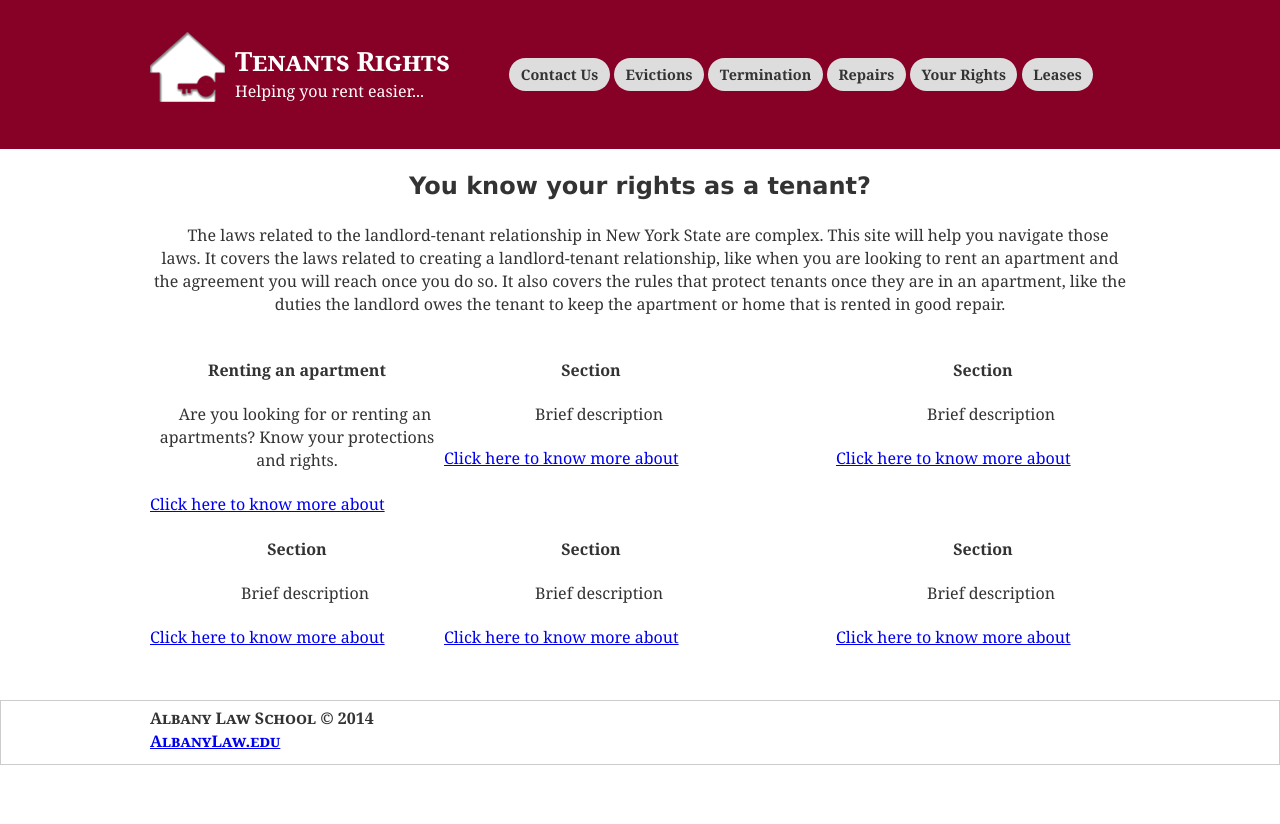
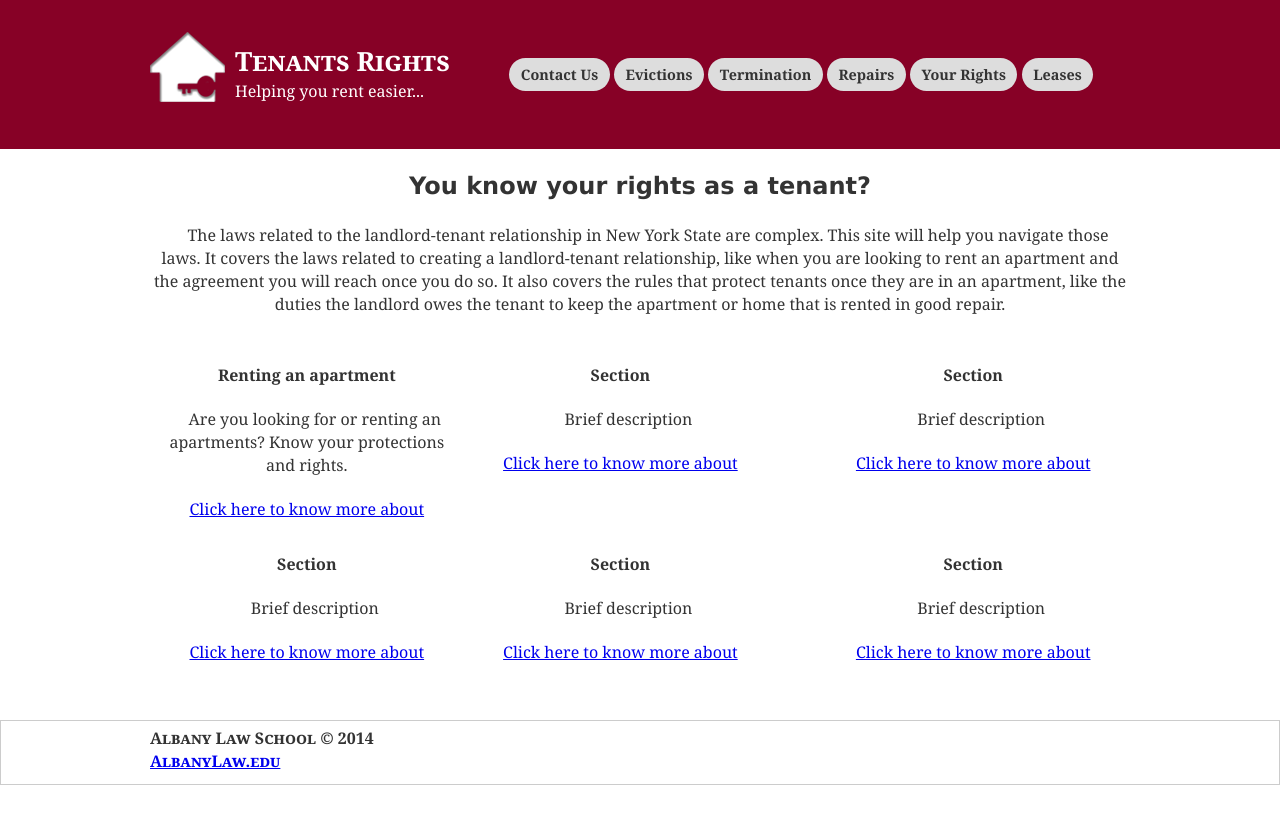
Before and after one commit to iinf362/team5, a Jekyll site: the page built from index.html, in a window 1280 px wide. Shown: the top 824 px of the page. Built offline with Jekyll 4.4.1, drawn with Linux system fonts in a browser that asks for light colours.

Commit message:
Update style.css

```diff
--- a/css/style.css
+++ b/css/style.css
@@ -288,9 +288,12 @@ p.welcome-text{
 }
 
 .col-30{
-	width: 30%;
+	width: 32%;
 	float: left;
+	text-align: center;
+	padding: 5px;
 }
+
 
 .col-30:last-child{
 	float: right;
```
